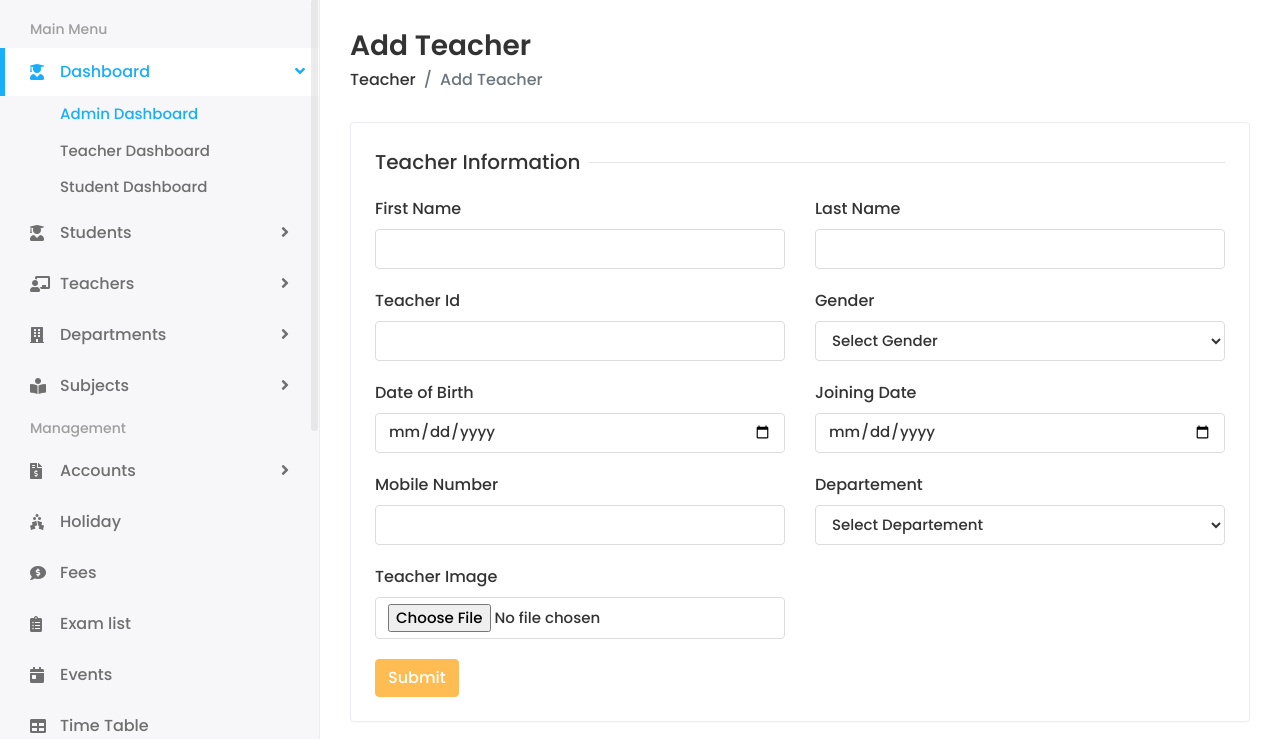
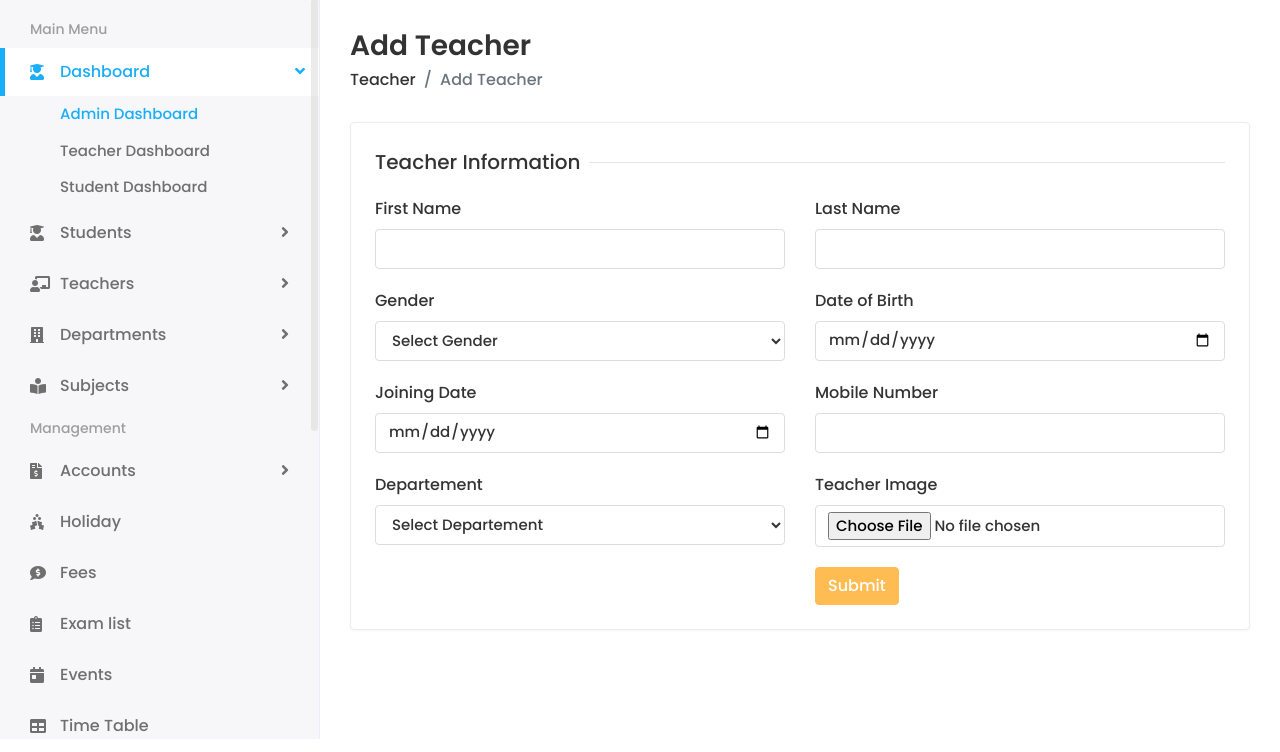
Before and after one commit to HamzaSAlyaacoubi/PFM_Python_Shcool, a Django app: page /teacher/add/ in a window 1280 px wide. Shown: the part 61-813 px from the top of the page. Run offline with Django 5.2, Linux system fonts and the light colour scheme; data comes from the database, SQL or seed files in the repository; both versions use the stored data as it was before the commit; some libraries are stand-ins or nearby versions.

Commit message:
Fixes remove teacher_id for confusing with id & make departement can be Null

```diff
--- a/school/teacher/admin.py
+++ b/school/teacher/admin.py
@@ -4,4 +4,4 @@ from .models import Teacher
 # Register your models here.
 @admin.register(Teacher)
 class adminTeacher(admin.ModelAdmin):
-    list_display = ('id','teacher_id','first_name', 'last_name', 'departement')
+    list_display = ('id','first_name', 'last_name', 'departement')
--- a/school/teacher/models.py
+++ b/school/teacher/models.py
@@ -5,7 +5,6 @@ from departement.models import Departement
 class Teacher(models.Model):
     first_name = models.CharField(max_length=100)
     last_name = models.CharField(max_length=100)
-    teacher_id = models.CharField(max_length=20)
     gender = models.CharField(max_length=10, choices=[('Male','Male'), ('Female','Female')])
     date_of_birth = models.DateField()
     joining_date = models.DateField()
--- a/school/teacher/views.py
+++ b/school/teacher/views.py
@@ -12,7 +12,6 @@ def add_teacher(request):
     if request.method == 'POST' :
         first_name = request.POST.get('first_name')
         last_name = request.POST.get('last_name')
-        teacher_id = request.POST.get('teacher_id')
         gender = request.POST.get('gender')
         date_of_birth = request.POST.get('date_of_birth')
         joining_date = request.POST.get('joining_date')
@@ -20,12 +19,14 @@ def add_teacher(request):
         teacher_image = request.FILES.get('teacher_image')
 
         departement_id = request.POST.get('departement_id')
-        departement = Departement.objects.get(id = departement_id)
+        if (departement_id):
+            departement = Departement.objects.get(id = departement_id)
+        else :
+            departement = None
 
         Teacher.objects.create(
             first_name=first_name,
             last_name=last_name,
-            teacher_id=teacher_id,
             gender=gender,
             date_of_birth=date_of_birth,
             joining_date=joining_date,
@@ -46,19 +47,18 @@ def teacher_list(request):
     return render(request, 'teachers/teachers.html', context)
 
 def view_teacher(request, teacher_id):
-    teacher = Teacher.objects.get(teacher_id = teacher_id)
+    teacher = Teacher.objects.get(id = teacher_id)
     context = {'teacher': teacher}
     return render(request, 'teachers/teacher-details.html', context)
 
 def edit_teacher(request, teacher_id):
-    teacher = Teacher.objects.get(teacher_id = teacher_id)
+    teacher = Teacher.objects.get(id = teacher_id)
     departements_list = Departement.objects.all()
     context = {'departements_list': departements_list, 'teacher' : teacher}
 
     if request.method == 'POST':
         teacher.first_name = request.POST.get('first_name')
         teacher.last_name = request.POST.get('last_name')
-        teacher.teacher_id = request.POST.get('teacher_id')
         teacher.gender = request.POST.get('gender')
         teacher.date_of_birth = request.POST.get('date_of_birth')
         teacher.joining_date = request.POST.get('joining_date')
@@ -66,7 +66,10 @@ def edit_teacher(request, teacher_id):
         teacher.teacher_image = request.FILES.get('teacher_image')
 
         departement_id = request.POST.get('departement_id')
-        teacher.departement = Departement.objects.get(id = departement_id)
+        if (departement_id):
+            teacher.departement = Departement.objects.get(id = departement_id)
+        else :
+            teacher.departement = None
 
         if request.FILES.get('teacher_image'):
             teacher.teacher_image = request.FILES.get('teacher_image')
@@ -79,7 +82,7 @@ def edit_teacher(request, teacher_id):
         return render(request, 'teachers/edit-teacher.html', context)
 
 def delete_teacher(request, teacher_id):
-    teacher = Teacher.objects.get(teacher_id = teacher_id)
+    teacher = Teacher.objects.get(id = teacher_id)
     if request.method == 'POST':
         teacher.delete()
         return redirect('teacher_list')
--- a/school/templates/teachers/add-teacher.html
+++ b/school/templates/teachers/add-teacher.html
@@ -39,12 +39,6 @@
                                  </div>
                                  <div class="col-12 col-sm-6">
                                     <div class="form-group">
-                                       <label>Teacher Id</label>
-                                       <input type="text" class="form-control" name = "teacher_id" required>
-                                    </div>
-                                 </div>
-                                 <div class="col-12 col-sm-6">
-                                    <div class="form-group">
                                        <label>Gender</label>
                                        <select class="form-control" name="gender" required>
                                           <option value="">Select Gender</option>
@@ -78,7 +72,7 @@
                                  <div class="col-12 col-sm-6">
                                     <div class="form-group">
                                        <label>Departement</label>
-                                       <select class="form-control" name="departement_id" required>
+                                       <select class="form-control" name="departement_id">
                                           <option value="">Select Departement</option>
                                           {% for departement in departements_list %}
                                           <option value="{{departement.id}}">{{departement.name}}</option>
--- a/school/templates/teachers/edit-teacher.html
+++ b/school/templates/teachers/edit-teacher.html
@@ -32,12 +32,6 @@
                                     <div class="form-group">
                                         <label>Last Name</label>
                                         <input type="text" name="last_name" class="form-control" value="{{ teacher.last_name }}">
-                                    </div>
-                                </div>
-                                <div class="col-12 col-sm-6">
-                                    <div class="form-group">
-                                        <label>Teacher Id</label>
-                                        <input type="text" name="teacher_id" class="form-control" value="{{ teacher.teacher_id }}">
                                     </div>
                                 </div>
                                 <div class="col-12 col-sm-6">
```
Also changed, not shown: school/templates/teachers/teachers.html (+5 -5 lines), school/db.sqlite3, school/home_auth/migrations/0007_alter_passwordresetrequest_token.py (added), school/teacher/migrations/0003_remove_teacher_teacher_id.py (added).
